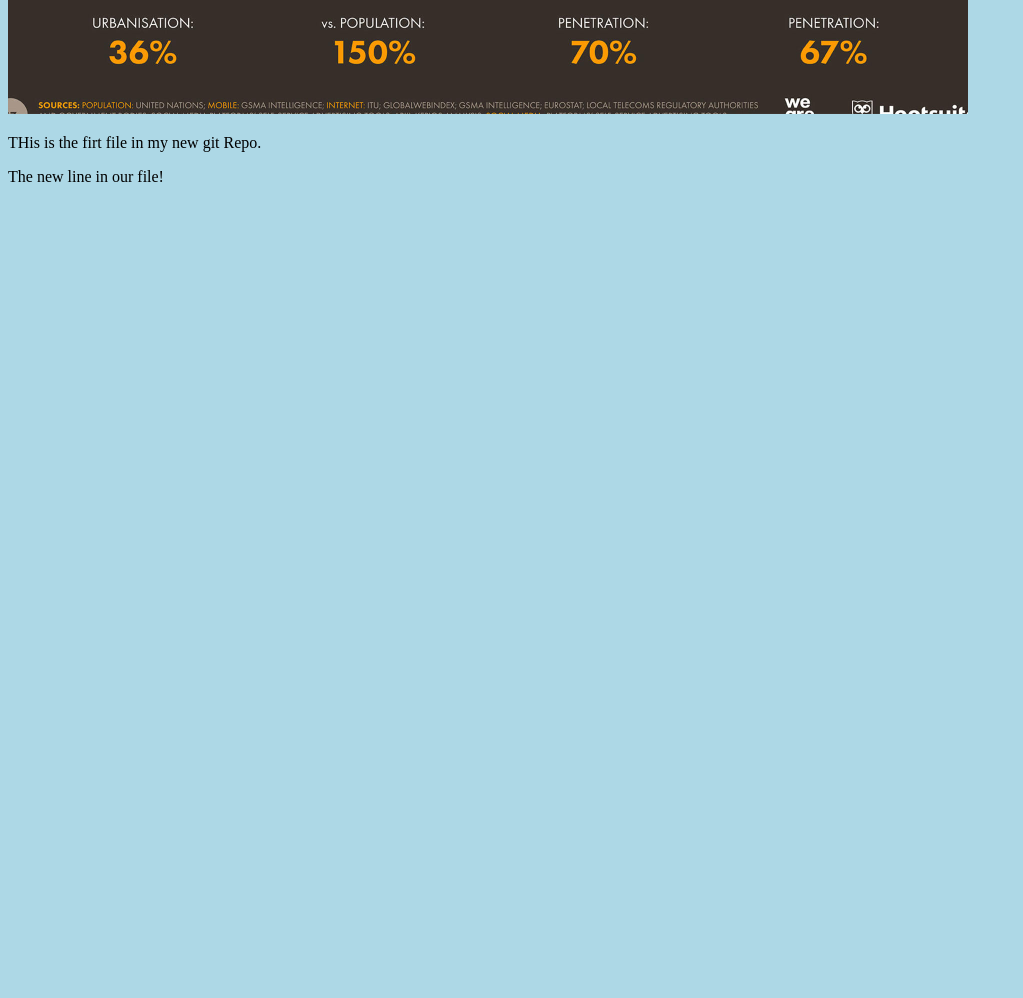
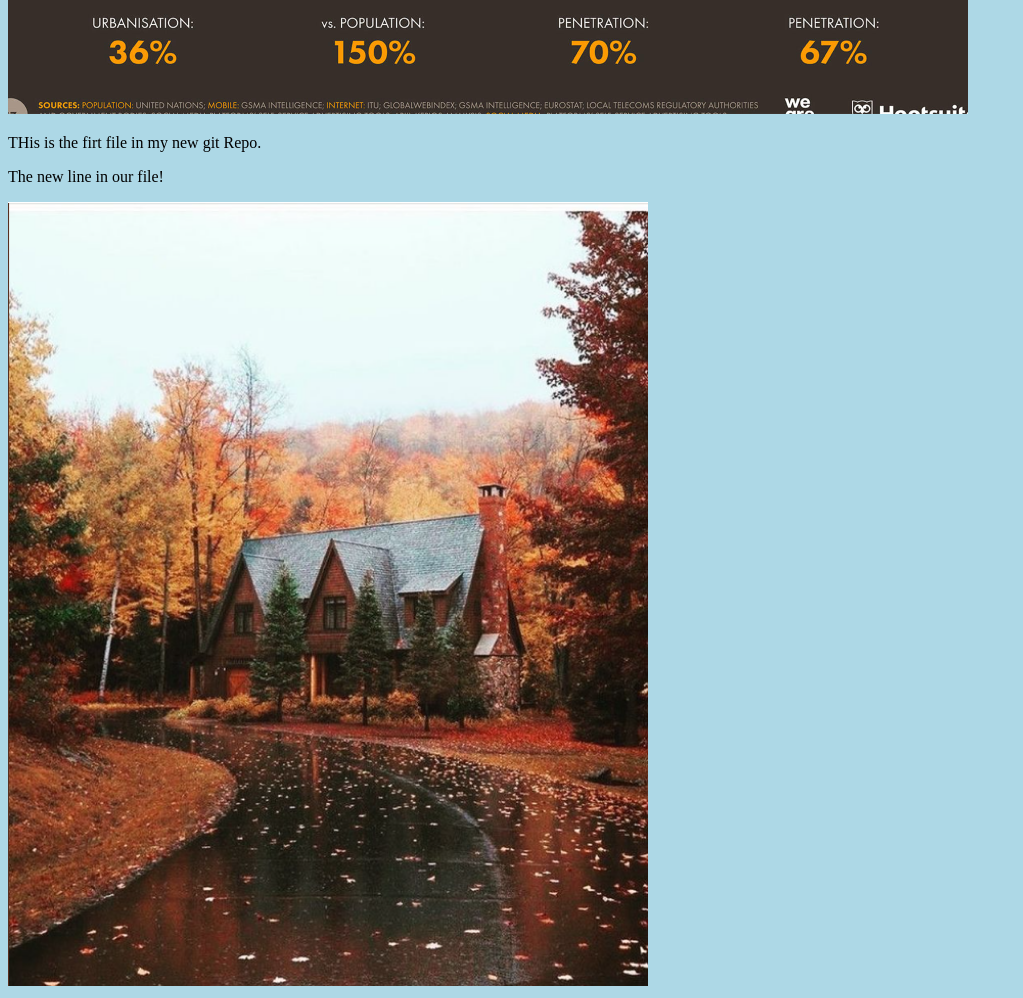
Before and after one commit to ToHuuDang/HocGit, a plain HTML site: page index.html in a window 1280 px wide. Shown: the part 506-1504 px from the top of the page, without its empty margins (0-1023 px from the left). Before the commit the page ends 800 px from the top, so only its background shows below. Drawn offline with Linux system fonts and the light colour scheme.

Commit message:
added new images

```diff
--- a/index.html
+++ b/index.html
@@ -12,5 +12,7 @@
     <div><img src="img_hello_world.jpg" alt="Hello world from space" style="width: 100%; max-width: 960px;"></div>
     <p>THis is the firt file in my new git Repo.</p>
     <p>The new line in our file!</p>
+    <div><img src="img_hello_git.png" alt="Hello Git"
+        style="width: 100%; max-width: 640px;"></div>
 </body>
 </html>
```
Also changed, not shown: img_hello_git.png (added).
